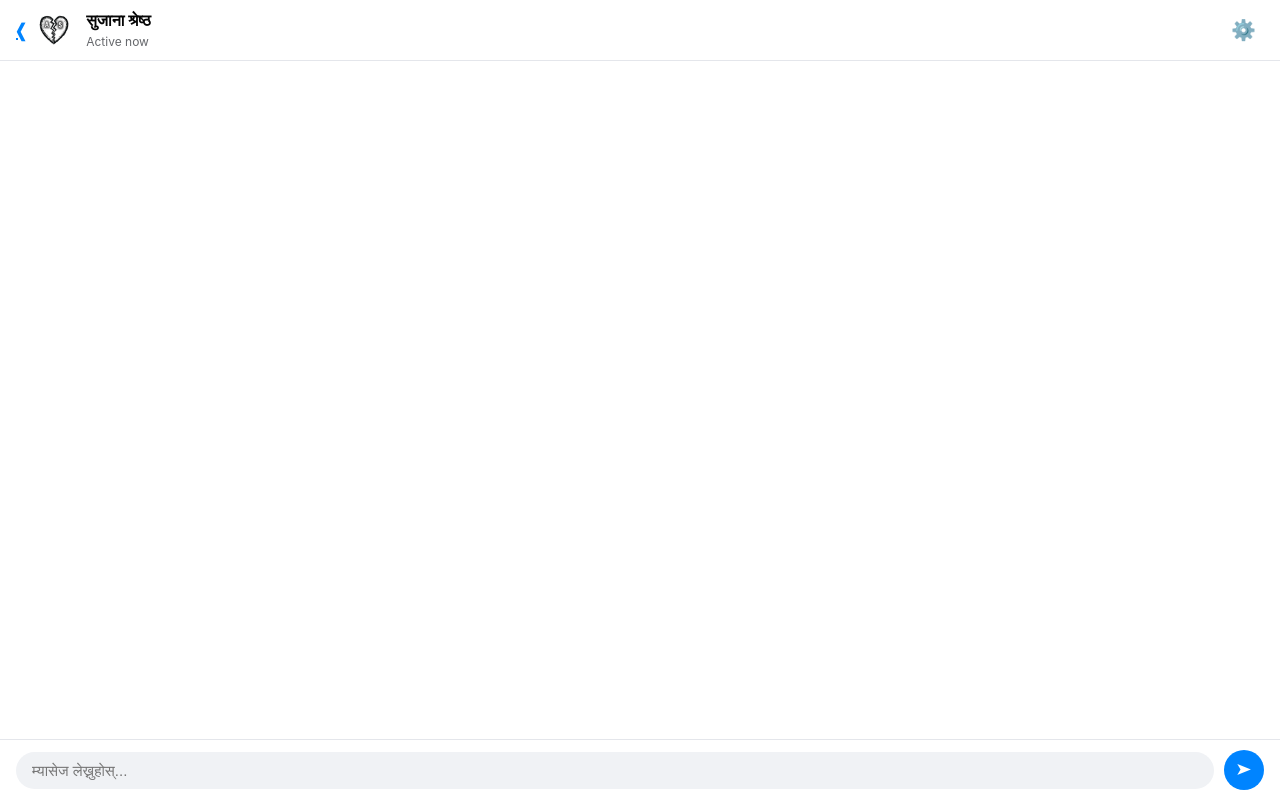
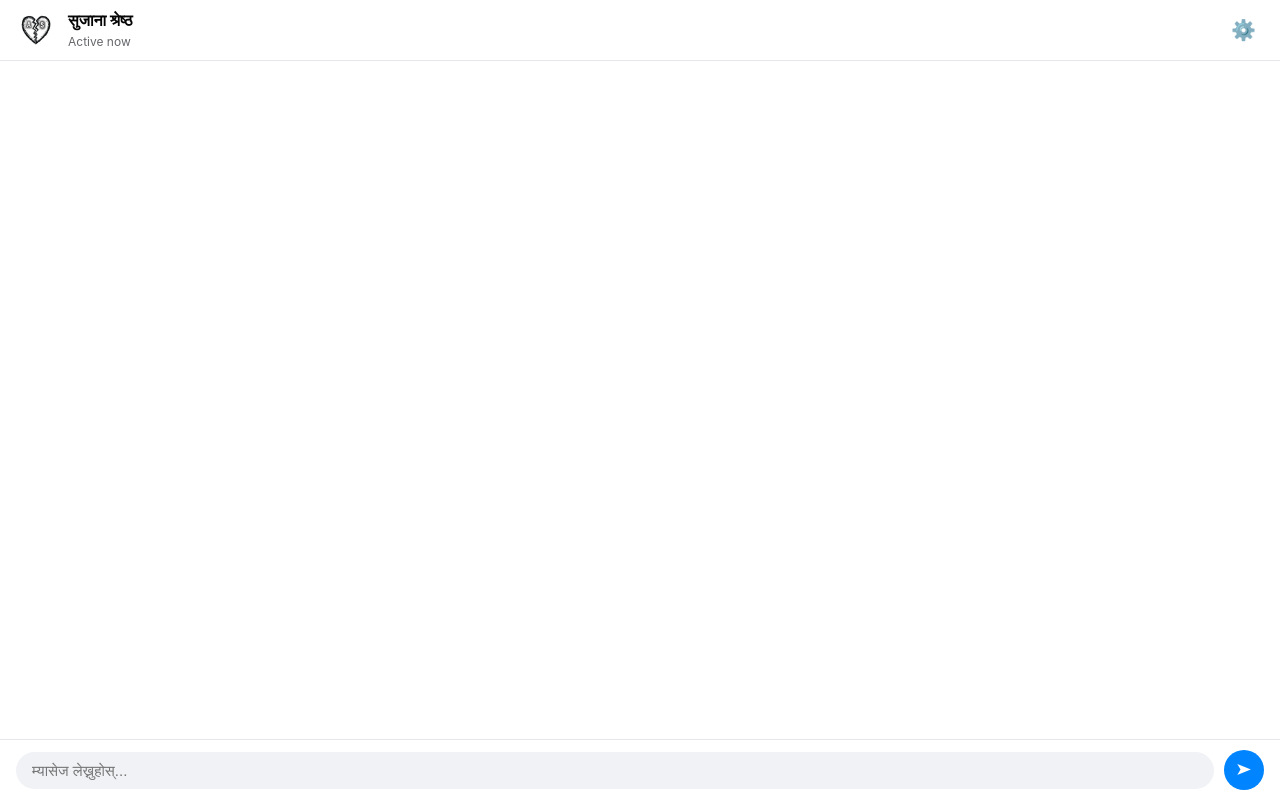
Before and after one commit to ptgame75-collab/Sujanadon2, a plain HTML site: page index.html in a window 1280 px wide. Drawn offline with Linux system fonts and the light colour scheme.

Commit message:
Refactor index.html for PWA title and cleanup
Updated the title from 'Messenger Chat' to 'Messenger PWA' and removed unused styles and comments for clarity.

```diff
--- a/index.html
+++ b/index.html
@@ -4,37 +4,17 @@
   <meta charset="UTF-8">
   <meta name="viewport" content="width=device-width, initial-scale=1.0, maximum-scale=1.0, user-scalable=no">
   <meta name="theme-color" content="#0084ff">
-  <title>Messenger Chat</title>
+  <title>Messenger PWA</title>
   <link rel="stylesheet" href="style.css">
-  <style>
-    /* होम पेजमा फर्किने ब्याक बटनको लागि थप स्टाइल */
-    .back-btn {
-      background: none;
-      border: none;
-      color: #0084ff;
-      font-size: 20px;
-      cursor: pointer;
-      margin-right: 8px;
-      padding: 0;
-      display: flex;
-      align-items: center;
-    }
-    .header-left {
-      display: flex;
-      align-items: center;
-    }
-  </style>
 </head>
 <body>
 
   <!-- मुख्य च्याट एप कन्टेनर -->
   <div class="app-container" id="chatContainer">
 
-    <!-- माथिल्लो हेडर (ब्याक बटन, प्रोफाइल, नाम र स्टाटस) -->
+    <!-- माथिल्लो हेडर (प्रोफाइल, नाम र स्टाटस) -->
     <header class="chat-header">
       <div class="header-left">
-        <!-- होम पेज (home.html) मा फर्कने ब्याक बटन -->
-        <a href="home.html" class="back-btn" title="Back">❮</a>
         <img id="headerAvatar" src="Sujana.png" alt="Sujana Logo" class="avatar">
         <div class="user-info">
           <h2 id="headerName">सुजाना श्रेष्ठ</h2>
@@ -51,7 +31,7 @@
       <!-- म्यासेजहरू JavaScript बाट यहाँ थपिनेछन् -->
     </main>
 
-    <!-- म्यासेज पठाउने तल्लो भाग -->
+    <!-- म्यासेज पठाउने तल्लो भाग (जुन पहिले एकदम राम्रोसँग मिलेको थियो) -->
     <footer class="chat-input-area">
       <input type="text" id="messageInput" placeholder="म्यासेज लेख्नुहोस्..." autocomplete="off">
       <button id="sendBtn" class="send-btn">➤</button>
@@ -172,16 +152,12 @@
       renderMessages();
     }
 
-    // म्यासेजहरू देख्दा मिति र समय मिलाएर देखाउने
     function renderMessages() {
       chatMessages.innerHTML = '';
       appData.messages.forEach(msg => {
         const div = document.createElement('div');
         div.className = `message ${msg.sender === 'user' ? 'sent' : 'received'}`;
-
-        // मिति र समय फर्म्याट गर्ने
         const timeDisplay = msg.date ? `${msg.date}, ${msg.time}` : msg.time;
-
         div.innerHTML = `
           <div class="bubble">${msg.text}</div>
           <span class="time">${timeDisplay}</span>
@@ -195,12 +171,11 @@
       localStorage.setItem('hybridChatData', JSON.stringify(appData));
     }
 
-    // मिति र समय दुवै प्राप्त गर्ने फंक्सन
     function getDateTime() {
       const now = new Date();
       const time = now.toLocaleTimeString([], { hour: '2-digit', minute: '2-digit' });
       const months = ["Jan", "Feb", "Mar", "Apr", "May", "Jun", "Jul", "Aug", "Sep", "Oct", "Nov", "Dec"];
-      const date = `${now.getDate()} ${months[now.getMonth()]}`; // जस्तै: 16 Nov
+      const date = `${now.getDate()} ${months[now.getMonth()]}`;
       return { date, time };
     }
 
@@ -339,6 +314,7 @@
       renderRulesList();
     };
 
+    document.getElementById('addRuleBtn').appendEventListener?.('click', () => {}); // placeholder
     document.getElementById('addRuleBtn').addEventListener('click', () => {
       const trigger = document.getElementById('ruleTrigger').value.trim();
       const reply = document.getElementById('ruleReply').value.trim();
@@ -351,7 +327,7 @@
     });
 
     saveSettingsBtn.addEventListener('click', () => {
-      appData.name = document.getElementById('settingName'.trim())?.value?.trim() || "सुजाना श्रेष्ठ";
+      appData.name = document.getElementById('settingName').value.trim() || "सुजाना श्रेष्ठ";
       appData.phone = document.getElementById('settingPhone').value.trim();
       appData.apiKey = document.getElementById('settingApiKey').value.trim();
       appData.persona = document.getElementById('settingPersona').value.trim() || defaultPersona;
```
